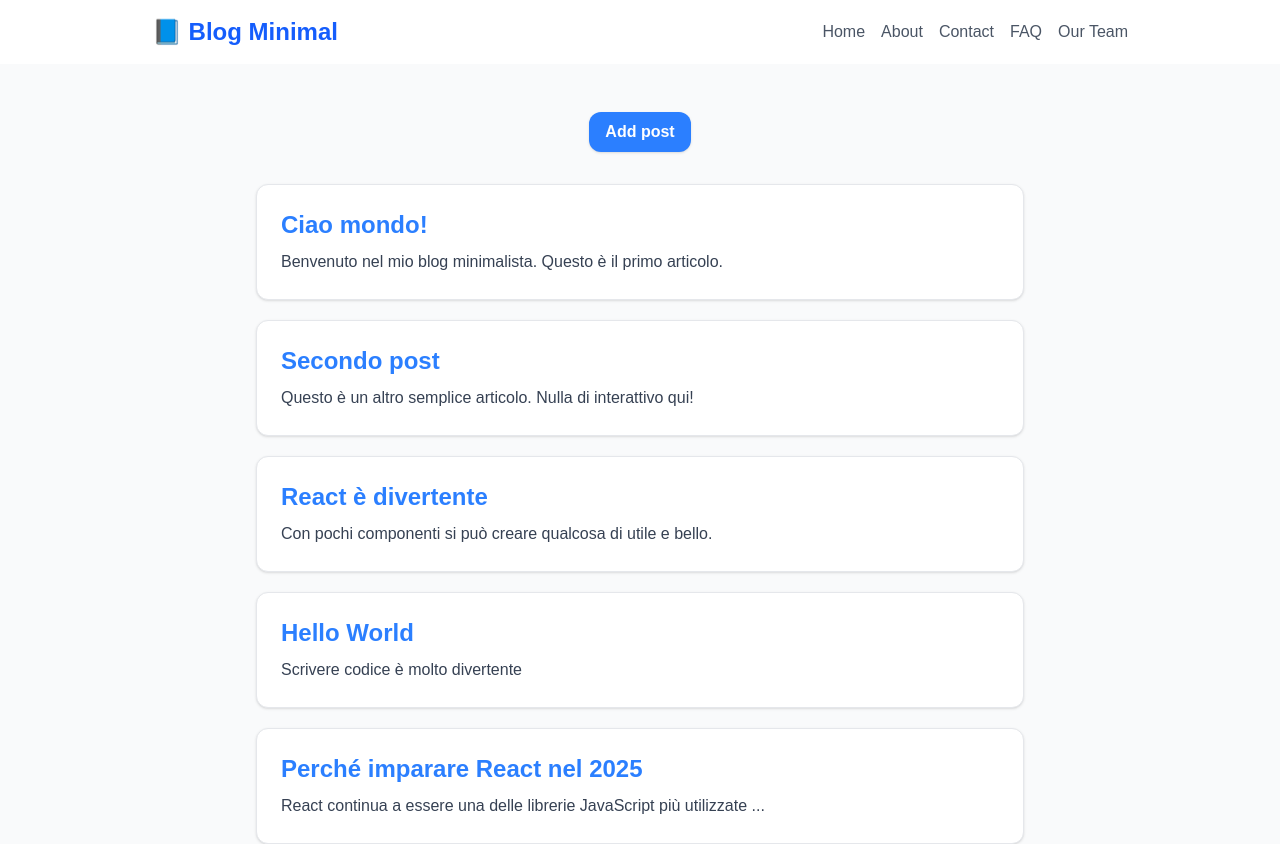
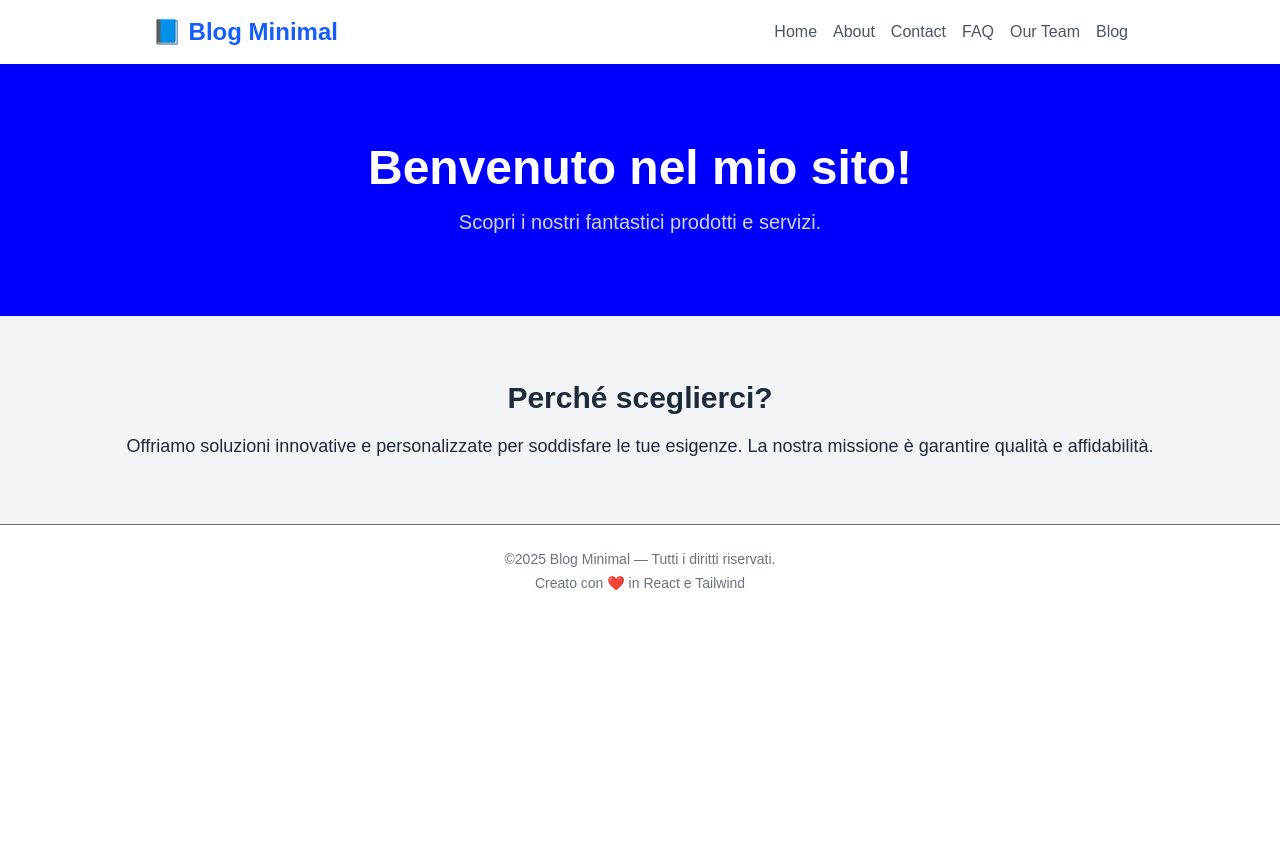
Before and after one commit to JEMORE-IT/PacchettoFormazioni, a Next.js app: page / in a window 1280 px wide. Shown: the top 844 px of the page. After the commit the page ends 800 px from the top, so only its background shows below. Built offline with nearby package versions, Linux system fonts and the light colour scheme.

Commit message:
general refactoring

```diff
--- /dev/null
+++ b/app/blog/page.tsx
@@ -0,0 +1,11 @@
+// pages/index.js
+
+import BlogList from "../components/blogList";
+
+export default function Blogpage() {
+  return (
+    <div>
+      <BlogList></BlogList>
+    </div>
+  );
+}
--- /dev/null
+++ b/app/components/blogList.tsx
@@ -0,0 +1,54 @@
+"use client";
+// app/components/hero.tsx
+
+import { useState } from "react";
+import posts from "../utils/posts";
+import Popup from "./popup";
+import Link from "next/link";
+
+
+export default function Hero() {
+  const [showPopup, setShowPopup] = useState(false);
+
+
+  return (
+    <section className="bg-gray-50 py-12 px-4">
+      <div className="max-w-3xl mx-auto">
+        <div className="mb-8 text-center">
+
+          {/*pulsante per mostrare il popup*/}
+          <button
+            onClick={() => setShowPopup(true)}
+            className="bg-blue-500 hover:bg-blue-600 text-white font-semibold py-2 px-4 rounded-xl shadow cursor-pointer"
+          >
+            Add post
+          </button>
+        </div>
+
+        {/*Se showPopup è true allora mostra il popup*/}
+        {showPopup && (
+          <Popup onClose={() => setShowPopup(false)}/>
+        )}
+
+        {/*lista di articoli*/}
+        <div className="space-y-10">
+        {posts.map((post) => (
+            <Link
+              key={post.id}
+              className="cursor-pointer"
+              href={`/blog/${post.id}`}
+            >
+              <article className="bg-white border border-gray-200 rounded-xl shadow-sm p-6 hover:shadow-md transition mb-5">
+                <h2 className="text-2xl font-semibold text-blue-500 mb-2">{post.title}</h2>
+                <p className="text-gray-700 leading-relaxed">
+                  {post.content.slice(0, 69)}
+                  {post.content.length > 70 && " ..."}
+                </p>
+              </article>
+            </Link>
+          ))}
+        </div>
+      </div>
+    </section>
+  );
+}
--- a/app/components/footer.tsx
+++ b/app/components/footer.tsx
@@ -1,3 +1,4 @@
+// app/components/footer.tsx
 export default function Footer() {
     return (
       <footer className="py-6 border-t text-center text-sm text-gray-500">
--- a/app/components/header.tsx
+++ b/app/components/header.tsx
@@ -1,3 +1,4 @@
+// app/components/header.tsx
 import Link from "next/link";
 
 export default function Header() {
@@ -11,6 +12,7 @@ export default function Header() {
             <Link href="/contact" className="text-gray-600 hover:text-blue-600 transition">Contact</Link>
             <Link href="/FAQ" className="text-gray-600 hover:text-blue-600 transition">FAQ</Link>
             <Link href="/our_team" className="text-gray-600 hover:text-blue-600 transition">Our Team</Link>
+            <Link href="/blog" className="text-gray-600 hover:text-blue-600 transition">Blog</Link>
           </nav>
         </div>
       </header>
--- a/app/components/hero.tsx
+++ b/app/components/hero.tsx
@@ -1,53 +1,19 @@
-"use client";
+// components/Hero.js
 
-import { useState } from "react";
-import posts from "../utils/posts";
-import Popup from "./popup";
-import Link from "next/link";
+interface HeroProps {
+  title: string;
+  subtitle: string;
+}
 
-
-export default function Hero() {
-  const [showPopup, setShowPopup] = useState(false);
-
-
-  return (
-    <section className="bg-gray-50 py-12 px-4">
-      <div className="max-w-3xl mx-auto">
-        <div className="mb-8 text-center">
-
-          {/*pulsante per mostrare il popup*/}
-          <button
-            onClick={() => setShowPopup(true)}
-            className="bg-blue-500 hover:bg-blue-600 text-white font-semibold py-2 px-4 rounded-xl shadow cursor-pointer"
-          >
-            Add post
-          </button>
-        </div>
-
-        {/*Se showPopup è true allora mostra il popup*/}
-        {showPopup && (
-          <Popup onClose={() => setShowPopup(false)}/>
-        )}
-
-        {/*lista di articoli*/}
-        <div className="space-y-10">
-        {posts.map((post) => (
-            <Link
-              key={post.id}
-              className="cursor-pointer"
-              href={`/post/${post.id}`}
-            >
-              <article className="bg-white border border-gray-200 rounded-xl shadow-sm p-6 hover:shadow-md transition mb-5">
-                <h2 className="text-2xl font-semibold text-blue-500 mb-2">{post.title}</h2>
-                <p className="text-gray-700 leading-relaxed">
-                  {post.content.slice(0, 69)}
-                  {post.content.length > 70 && " ..."}
-                </p>
-              </article>
-            </Link>
-          ))}
+const Hero = ({ title, subtitle }: HeroProps) => {
+    return (
+      <div className="bg-[#0000FF] text-white py-20 px-6">
+        <div className="container mx-auto text-center">
+          <h1 className="text-5xl font-bold mb-4">{title}</h1>
+          <p className="text-xl text-gray-300">{subtitle}</p>
         </div>
       </div>
-    </section>
-  );
-}
+    );
+  };
+
+  export default Hero;
--- a/app/components/popup.tsx
+++ b/app/components/popup.tsx
@@ -1,5 +1,5 @@
 "use client";
-
+// app/components/popup.tsx
 import { useState } from "react";
 
 type Props = {
--- /dev/null
+++ b/app/components/subHero.tsx
@@ -0,0 +1,19 @@
+// components/SubHero.js
+
+interface SubHeroProps {
+  title: string;
+  content: string;
+}
+
+const SubHero: React.FC<SubHeroProps> = ({ title, content }) => {
+    return (
+      <div className="bg-gray-100 text-gray-800 py-16 px-6">
+        <div className="container mx-auto text-center">
+          <h2 className="text-3xl font-semibold mb-4">{title}</h2>
+          <p className="text-lg">{content}</p>
+        </div>
+      </div>
+    );
+  };
+
+  export default SubHero;
--- a/app/page.tsx
+++ b/app/page.tsx
@@ -1,7 +1,23 @@
+// pages/index.js
+
 import Hero from "./components/hero";
+import SubHero from "./components/subHero";
+
 
 export default function Home() {
   return (
-      <Hero/>
+    <div>
+      {/* Hero Section */}
+      <Hero
+        title="Benvenuto nel mio sito!"
+        subtitle="Scopri i nostri fantastici prodotti e servizi."
+      />
+
+      {/* SubHero Section */}
+      <SubHero
+        title="Perché sceglierci?"
+        content="Offriamo soluzioni innovative e personalizzate per soddisfare le tue esigenze. La nostra missione è garantire qualità e affidabilità."
+      />
+    </div>
   );
 }
```
Also changed, not shown: app/blog/[id]/page.tsx (renamed from app/post/[id]/page.tsx).
